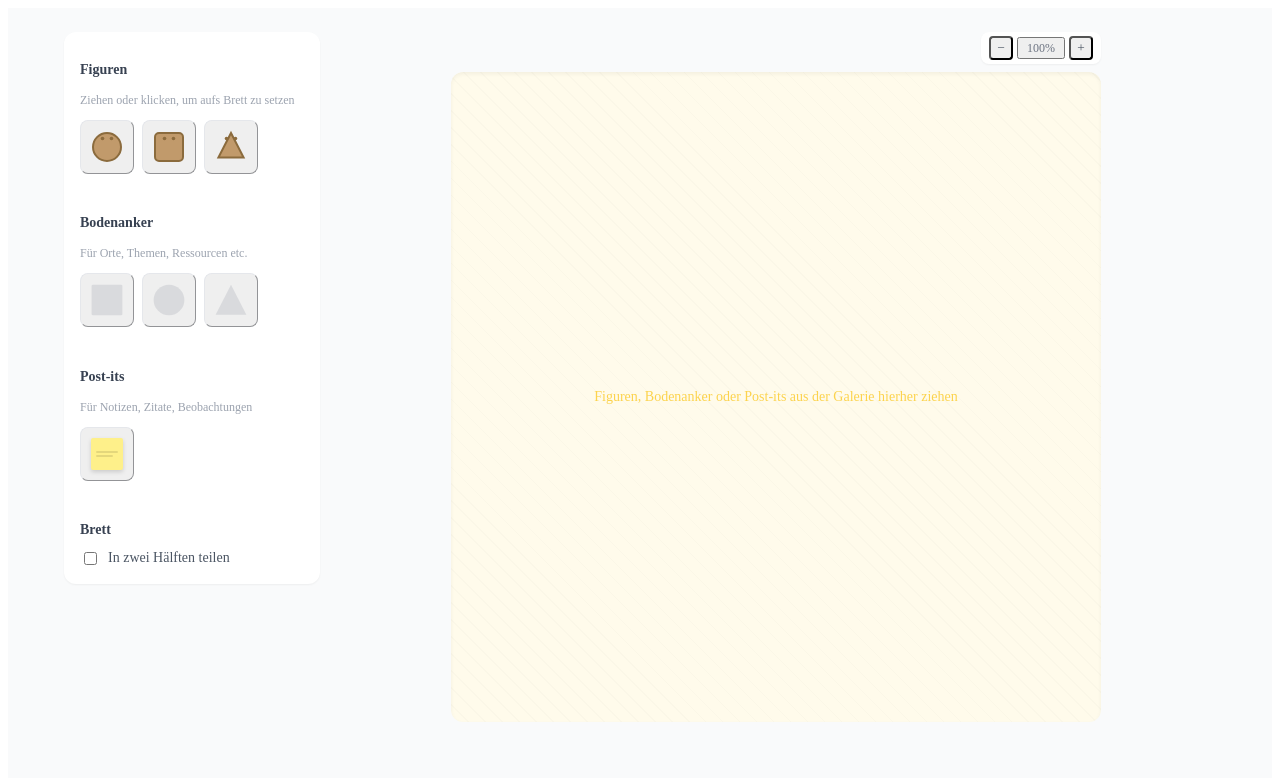
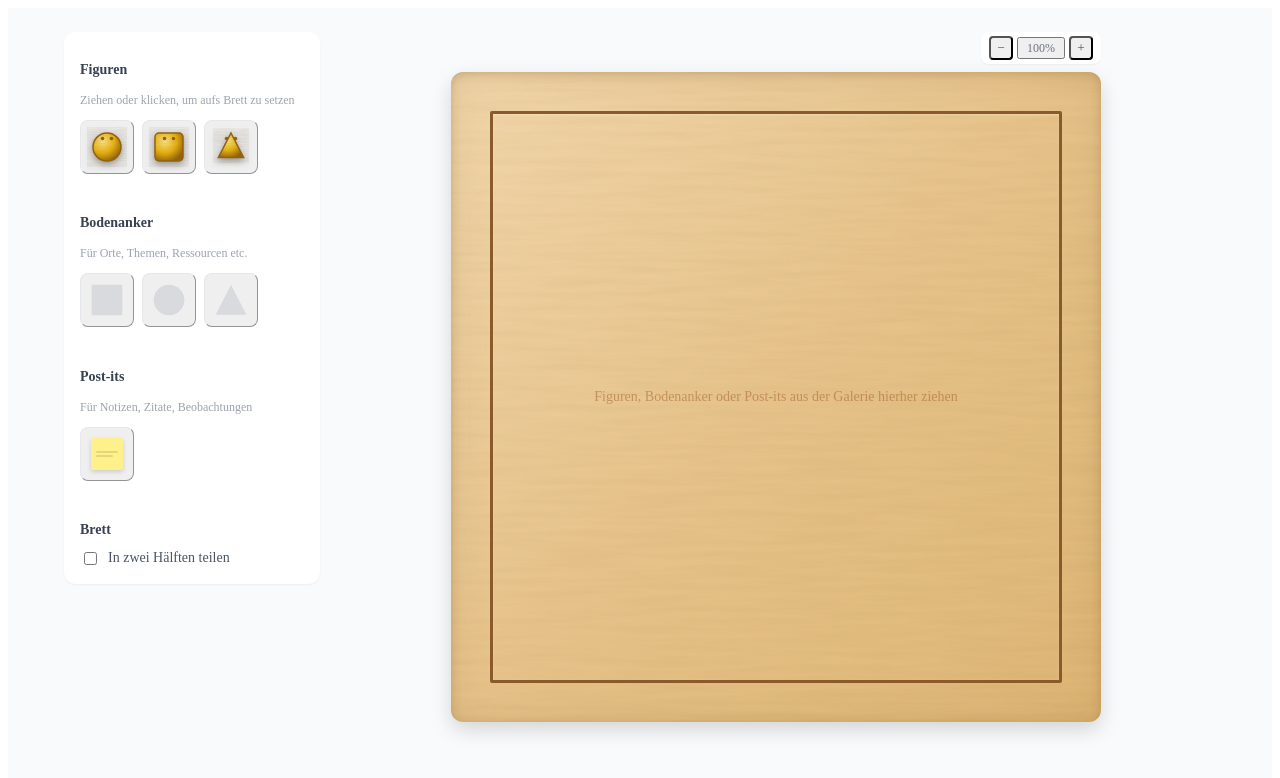
Before and after one commit to arothe161/andreasrothe, a React (Vite) app in the folder app-src/: page / in a window 1280 px wide. Shown: the top 778 px of the page. Built offline with nearby package versions, Linux system fonts and the light colour scheme.

Commit message:
new layout

```diff
--- a/app-src/src/Systembrett.tsx
+++ b/app-src/src/Systembrett.tsx
@@ -1,21 +1,26 @@
 import React, { useCallback, useEffect, useRef, useState } from "react";
 
 /**
- * Virtuelles Systembrett – Prototyp-Komponente (v8)
+ * Virtuelles Systembrett – Prototyp-Komponente (v9)
  * ---------------------------------------------------
- * Änderungen gegenüber v7:
- * 1. Zoom-Funktion für das Brett: +/- Buttons und Prozentanzeige über dem
- *    Brett skalieren die maximale Board-Breite zwischen 50% und 150% der
- *    neuen Standardgröße (650px). Der Zoom verändert direkt die tatsächliche
- *    Pixel-Breite des Board-Containers (nicht CSS-transform), damit der
- *    ResizeObserver weiterhin korrekte Werte liefert und Drag/Resize/Rotation
- *    exakt bleiben. Dadurch ragt das Brett auf normalen Bildschirmen nicht
- *    mehr unten aus dem sichtbaren Bereich.
- * 2. Responsives Layout: Ab der Tailwind-"lg"-Breakpoint (≥1024px) stehen
- *    Galerie/Konfigurationsfenster und Brett nebeneinander wie bisher.
- *    Darunter (Tablet/Mobile) wird auf eine vertikale Anordnung umgeschaltet:
- *    Brett zuerst (oben), Galerie/Konfigurationsfenster darunter – über
- *    Flex-Direction-Wechsel und "order"-Utilities gelöst.
+ * Änderungen gegenüber v8:
+ * 1. Neue Figuren-Farbpalette: Gelb (Standard), Grün, Rot, Blau (ersetzt die
+ *    bisherige "Holz/Blau/Rot/Gelb"-Kombination).
+ * 2. Figuren wirken räumlicher: radialer Glanz-Gradient (Licht von oben
+ *    links) plus weicher Drop-Shadow simulieren ein leicht gewölbtes,
+ *    physisches Holzstück statt einer flachen Fläche.
+ * 3. Figuren haben eine dezente Holzmaserung: ein SVG-Filter
+ *    (feTurbulence + feColorMatrix) erzeugt ein organisches Streifenmuster,
+ *    das als halbtransparenter Overlay über der Farbfläche liegt.
+ * 4. Das Brett wirkt räumlicher: Inset-Shadow (vertiefte Spielfläche) plus
+ *    weicher Rand-Schatten.
+ * 5. Neue Kiefernholz-Optik fürs Brett: hellerer, warmer Holzton mit
+ *    sichtbarer Maserung (gleicher SVG-Filter-Ansatz wie bei Figuren, nur
+ *    großflächiger) und ein durchgezogener, dunkler Rahmen mit Abstand zum
+ *    äußeren Rand – angelehnt an das Referenzbild eines physischen
+ *    Systembretts.
+ * 6. Post-it-Text ist jetzt horizontal UND vertikal zentriert (vorher nur
+ *    linksbündiger Blocktext).
  *
  * Abhängigkeiten: nur React + Tailwind CSS (keine externen Libraries nötig)
  */
@@ -23,7 +28,7 @@ import React, { useCallback, useEffect, useRef, useState } from "react";
 // ---------- Typen ----------
 
 type ShapeType = "circle" | "square" | "triangle";
-type ColorKey = "wood" | "blue" | "red" | "yellow";
+type ColorKey = "yellow" | "green" | "red" | "blue";
 type SizeKey = "small" | "large";
 type AnchorShape = "rect" | "circle" | "triangle";
 type AnchorColorKey = "blue" | "red" | "yellow" | "green" | "gray";
@@ -34,7 +39,7 @@ interface Figure {
   kind: "figure";
   type: ShapeType;
   label: string;
-  x: number; // % relativ zur Board-Breite/-Höhe (Zentrum)
+  x: number;
   y: number;
   rotation: number;
   color: ColorKey;
@@ -46,7 +51,7 @@ interface Anchor {
   kind: "anchor";
   shape: AnchorShape;
   label: string;
-  x: number; // % relativ zur Board-Breite (linke obere Ecke)
+  x: number;
   y: number;
   widthPct: number;
   heightPct: number;
@@ -57,7 +62,7 @@ interface Note {
   id: string;
   kind: "note";
   text: string;
-  x: number; // % relativ zur Board-Breite (linke obere Ecke)
+  x: number;
   y: number;
   widthPct: number;
   heightPct: number;
@@ -66,11 +71,12 @@ interface Note {
 
 // ---------- Konstanten ----------
 
-const COLOR_STYLES: Record<ColorKey, { fill: string; stroke: string; label: string }> = {
-  wood: { fill: "#c19a6b", stroke: "#8b6b3d", label: "Holz" },
-  blue: { fill: "#3b82f6", stroke: "#1d4ed8", label: "Blau" },
-  red: { fill: "#ef4444", stroke: "#b91c1c", label: "Rot" },
-  yellow: { fill: "#eab308", stroke: "#a16207", label: "Gelb" },
+// Neue Palette: Gelb ist Standard, dazu Grün, Rot, Blau
+const COLOR_STYLES: Record<ColorKey, { base: string; light: string; dark: string; label: string }> = {
+  yellow: { base: "#eab308", light: "#fde68a", dark: "#92600a", label: "Gelb" },
+  green: { base: "#65a30d", light: "#bef264", dark: "#3f6212", label: "Grün" },
+  red: { base: "#dc2626", light: "#fca5a5", dark: "#7f1d1d", label: "Rot" },
+  blue: { base: "#2563eb", light: "#93c5fd", dark: "#1e3a8a", label: "Blau" },
 };
 
 const ANCHOR_COLOR_STYLES: Record<AnchorColorKey, { fill: string; label: string }> = {
@@ -116,17 +122,65 @@ const ANCHOR_SHAPE_LABELS: Record<AnchorShape, string> = {
   triangle: "Bodenanker (Dreieck)",
 };
 
-// Zoom-Konfiguration: Standardgröße 650px, Bereich 50%-150% in 10%-Schritten
 const BOARD_BASE_PX = 650;
 const ZOOM_MIN = 0.5;
 const ZOOM_MAX = 1.5;
 const ZOOM_STEP = 0.1;
 const ZOOM_DEFAULT = 1;
 
-const PANEL_WIDTH = "w-64"; // einheitliche Breite für Galerie + Konfigurationsfenster (Desktop)
-
 let idCounter = 0;
 const nextId = (prefix: string) => `${prefix}-${Date.now()}-${idCounter++}`;
+
+// ---------- SVG-Definitionen: Holzmaserungs-Filter + Gradients ----------
+// Einmalig im DOM vorhanden, wird von allen Figuren/dem Brett per url(#...)
+// referenziert. feTurbulence erzeugt organisches Rauschen, feColorMatrix
+// färbt es in gedämpften Brauntönen und macht es halbtransparent, sodass es
+// als Maserungs-Overlay über der jeweiligen Grundfarbe liegt.
+const WoodDefs: React.FC = () => (
+  <svg width="0" height="0" style={{ position: "absolute" }} aria-hidden="true">
+    <defs>
+      <filter id="woodGrainFine" x="-20%" y="-20%" width="140%" height="140%">
+        <feTurbulence type="fractalNoise" baseFrequency="0.06 0.9" numOctaves="2" seed="7" result="noise" />
+        <feColorMatrix
+          in="noise"
+          type="matrix"
+          values="0 0 0 0 0.28
+                  0 0 0 0 0.18
+                  0 0 0 0 0.08
+                  0 0 0 0.35 0"
+        />
+      </filter>
+      <filter id="woodGrainBoard" x="0%" y="0%" width="100%" height="100%">
+        <feTurbulence type="fractalNoise" baseFrequency="0.012 0.15" numOctaves="3" seed="12" result="noise" />
+        <feColorMatrix
+          in="noise"
+          type="matrix"
+          values="0 0 0 0 0.55
+                  0 0 0 0 0.38
+                  0 0 0 0 0.20
+                  0 0 0 0.22 0"
+        />
+      </filter>
+
+      {(Object.keys(COLOR_STYLES) as ColorKey[]).map((key) => {
+        const c = COLOR_STYLES[key];
+        return (
+          <radialGradient key={key} id={`figGradient-${key}`} cx="35%" cy="30%" r="75%">
+            <stop offset="0%" stopColor={c.light} />
+            <stop offset="55%" stopColor={c.base} />
+            <stop offset="100%" stopColor={c.dark} />
+          </radialGradient>
+        );
+      })}
+
+      <linearGradient id="boardWoodGradient" x1="0%" y1="0%" x2="100%" y2="100%">
+        <stop offset="0%" stopColor="#f3d9ae" />
+        <stop offset="50%" stopColor="#e8c58c" />
+        <stop offset="100%" stopColor="#dfb877" />
+      </linearGradient>
+    </defs>
+  </svg>
+);
 
 // ---------- Hook: gemessene Board-Größe in px ----------
 
@@ -152,7 +206,7 @@ function useElementSize<T extends HTMLElement>() {
   return { ref, size };
 }
 
-// ---------- Figuren-Icon ----------
+// ---------- Figuren-Icon (räumlich, mit Holzmaserung) ----------
 
 interface ShapeSvgProps {
   type: ShapeType;
@@ -168,23 +222,41 @@ const ShapeSvg: React.FC<ShapeSvgProps> = ({ type, color, size, rotation = 0, se
   const eyeOffsetY = -half * 0.18;
   const eyeGap = size * 0.14;
   const eyeRadius = Math.max(1.8, size * 0.045);
+  const gradientId = `figGradient-${color}`;
 
   const renderBase = () => {
     switch (type) {
       case "circle":
-        return <circle cx={0} cy={0} r={half - 2} fill={c.fill} stroke={c.stroke} strokeWidth={2} />;
+        return (
+          <>
+            <circle cx={0} cy={0} r={half - 2} fill={`url(#${gradientId})`} stroke={c.dark} strokeWidth={1.5} />
+            <circle cx={0} cy={0} r={half - 2} fill={c.base} filter="url(#woodGrainFine)" opacity={0.5} />
+          </>
+        );
       case "square":
         return (
+          <>
             <rect
               x={-half + 2}
               y={-half + 2}
               width={size - 4}
               height={size - 4}
-            fill={c.fill}
-            stroke={c.stroke}
-            strokeWidth={2}
+              fill={`url(#${gradientId})`}
+              stroke={c.dark}
+              strokeWidth={1.5}
               rx={4}
             />
+            <rect
+              x={-half + 2}
+              y={-half + 2}
+              width={size - 4}
+              height={size - 4}
+              fill={c.base}
+              filter="url(#woodGrainFine)"
+              opacity={0.5}
+              rx={4}
+            />
+          </>
         );
       case "triangle": {
         const r = half - 2;
@@ -195,7 +267,12 @@ const ShapeSvg: React.FC<ShapeSvgProps> = ({ type, color, size, rotation = 0, se
         ]
           .map((p) => p.join(","))
           .join(" ");
-        return <polygon points={pts} fill={c.fill} stroke={c.stroke} strokeWidth={2} />;
+        return (
+          <>
+            <polygon points={pts} fill={`url(#${gradientId})`} stroke={c.dark} strokeWidth={1.5} />
+            <polygon points={pts} fill={c.base} filter="url(#woodGrainFine)" opacity={0.5} />
+          </>
+        );
       }
     }
   };
@@ -206,11 +283,12 @@ const ShapeSvg: React.FC<ShapeSvgProps> = ({ type, color, size, rotation = 0, se
       height={size}
       viewBox={`${-half} ${-half} ${size} ${size}`}
       className="overflow-visible pointer-events-none select-none"
+      style={{ filter: "drop-shadow(0 3px 3px rgba(0,0,0,0.35))" }}
     >
       <g style={{ transform: `rotate(${rotation}deg)`, transformOrigin: "0 0" }}>
         {renderBase()}
-        <circle cx={-eyeGap} cy={eyeOffsetY - half * 0.35} r={eyeRadius} fill={selected ? "#111827" : c.stroke} />
-        <circle cx={eyeGap} cy={eyeOffsetY - half * 0.35} r={eyeRadius} fill={selected ? "#111827" : c.stroke} />
+        <circle cx={-eyeGap} cy={eyeOffsetY - half * 0.35} r={eyeRadius} fill={selected ? "#111827" : c.dark} />
+        <circle cx={eyeGap} cy={eyeOffsetY - half * 0.35} r={eyeRadius} fill={selected ? "#111827" : c.dark} />
       </g>
       {selected && (
         <circle cx={0} cy={0} r={half + 4} fill="none" stroke="#111827" strokeWidth={1.5} strokeDasharray="4 3" />
@@ -362,7 +440,7 @@ const Gallery: React.FC<GalleryProps> = ({
               className="flex items-center justify-center rounded-lg border border-gray-200 p-2.5 hover:bg-gray-50 active:bg-gray-100 cursor-grab active:cursor-grabbing transition-colors"
               title={`${SHAPE_LABELS[type]} hinzufügen`}
             >
-              <ShapeSvg type={type} color="wood" size={32} />
+              <ShapeSvg type={type} color="yellow" size={32} />
             </button>
           ))}
         </div>
@@ -462,7 +540,7 @@ const FigurePanel: React.FC<FigurePanelProps> = ({ figure, onChange, onDelete, o
               className={`w-7 h-7 rounded-full border-2 transition-transform ${
                 figure.color === key ? "border-gray-800 scale-110" : "border-gray-200"
               }`}
-              style={{ backgroundColor: COLOR_STYLES[key].fill }}
+              style={{ backgroundColor: COLOR_STYLES[key].base }}
             />
           ))}
         </div>
@@ -946,7 +1024,7 @@ const BoardAnchor: React.FC<BoardAnchorProps> = ({ anchor, isSelected, onSelect,
   );
 };
 
-// ---------- Post-it auf dem Brett ----------
+// ---------- Post-it auf dem Brett (Text jetzt horizontal + vertikal zentriert) ----------
 
 interface BoardNoteProps {
   note: Note;
@@ -1023,7 +1101,7 @@ const BoardNote: React.FC<BoardNoteProps> = ({ note, isSelected, onSelect, onMov
       className="select-none"
     >
       <div
-        className="relative w-full h-full rounded-sm p-1.5 overflow-hidden"
+        className="relative w-full h-full rounded-sm p-1.5 overflow-hidden flex items-center justify-center"
         style={{
           backgroundColor: NOTE_COLOR_STYLES[note.color].bg,
           boxShadow: isSelected ? "0 4px 10px rgba(0,0,0,0.25)" : "0 2px 5px rgba(0,0,0,0.15)",
@@ -1036,10 +1114,11 @@ const BoardNote: React.FC<BoardNoteProps> = ({ note, isSelected, onSelect, onMov
             onChange={(e) => onEditText(note.id, e.target.value)}
             onBlur={() => setEditing(false)}
             onPointerDown={(e) => e.stopPropagation()}
-            className="w-full h-full bg-transparent resize-none outline-none text-[11px] text-gray-800 leading-tight"
+            className="w-full h-full bg-transparent resize-none outline-none text-[11px] text-gray-800 leading-tight text-center flex items-center justify-center"
+            style={{ textAlign: "center" }}
           />
         ) : (
-          <span className="text-[11px] text-gray-800 leading-tight whitespace-pre-wrap break-words">
+          <span className="text-[11px] text-gray-800 leading-tight whitespace-pre-wrap break-words text-center">
             {note.text || <span className="text-gray-500 italic">Doppelklick zum Beschriften</span>}
           </span>
         )}
@@ -1089,7 +1168,7 @@ const Systembrett: React.FC = () => {
       x: clampPercent(xPct),
       y: clampPercent(yPct),
       rotation: 0,
-      color: "wood",
+      color: "yellow",
       size: "large",
     }),
     []
@@ -1253,15 +1332,7 @@ const Systembrett: React.FC = () => {
 
   return (
     <div className="w-full min-h-screen bg-gray-50 p-4 sm:p-6 flex justify-center">
-      {/*
-        Responsive Grundlayout:
-        - Mobil/Tablet (< lg): flex-col, Brett zuerst (order-1), Galerie/Panel
-          danach (order-2) — erreicht über die Reihenfolge im DOM plus
-          "flex-col-reverse" wäre eine Alternative, hier stattdessen explizite
-          Order-Klassen für Klarheit.
-        - Ab lg (≥1024px): flex-row wie bisher, Galerie/Panel links, Brett
-          rechts, ursprüngliche DOM-Reihenfolge zählt (order wird zurückgesetzt).
-      */}
+      <WoodDefs />
       <div className="flex flex-col lg:flex-row gap-4 items-center lg:items-start max-w-6xl w-full">
         {/* Arbeitsfläche: steht auf Mobile ZUERST (order-1), auf Desktop rechts (lg:order-2) */}
         <div className="order-1 lg:order-2 w-full flex flex-col items-center gap-2">
@@ -1269,25 +1340,55 @@ const Systembrett: React.FC = () => {
             <ZoomControl zoom={zoom} onZoomIn={handleZoomIn} onZoomOut={handleZoomOut} onReset={handleZoomReset} />
           </div>
 
+          {/*
+            Kiefernholz-Brett: linearGradient für warmen Holzton, SVG-Filter
+            für Maserung als Overlay, plus Inset-Shadow für eine leicht
+            vertiefte Spielfläche (räumlicher Eindruck) und ein durchgezogener
+            dunkler Rahmen mit Abstand zum äußeren Rand (angelehnt an das
+            Referenzbild eines physischen Systembretts).
+          */}
+          <div
+            className="relative w-full rounded-xl overflow-hidden"
+            style={{
+              maxWidth: `${boardMaxPx}px`,
+              aspectRatio: "1 / 1",
+              background: "linear-gradient(135deg, #f3d9ae 0%, #e8c58c 50%, #dfb877 100%)",
+              boxShadow: "inset 0 2px 10px rgba(120, 80, 30, 0.25), inset 0 0 40px rgba(120, 80, 30, 0.12), 0 8px 20px rgba(0,0,0,0.15)",
+            }}
+          >
+            {/* Maserungs-Overlay als eigenes SVG, deckt die ganze Fläche ab */}
+            <svg width="100%" height="100%" className="absolute inset-0 pointer-events-none" style={{ mixBlendMode: "multiply" }}>
+              <rect x="0" y="0" width="100%" height="100%" fill="#c9985f" filter="url(#woodGrainBoard)" opacity={0.55} />
+            </svg>
+
+            {/* Durchgezogener, dunkler Rahmen mit Abstand zum Rand (wie im Referenzbild) */}
+            <div
+              className="absolute pointer-events-none"
+              style={{
+                left: "6%",
+                top: "6%",
+                right: "6%",
+                bottom: "6%",
+                border: "3px solid #8b5a2b",
+                borderRadius: "2px",
+                boxShadow: "0 1px 2px rgba(255,255,255,0.3) inset",
+              }}
+            />
+
             <div
               ref={boardRef}
               onDragOver={handleBoardDragOver}
               onDrop={handleBoardDrop}
               onClick={() => setSelected(null)}
-            className="relative w-full rounded-xl bg-amber-50 border-2 border-amber-200 shadow-inner overflow-hidden"
-            style={{
-              maxWidth: `${boardMaxPx}px`,
-              aspectRatio: "1 / 1",
-              backgroundImage:
-                "repeating-linear-gradient(45deg, rgba(0,0,0,0.015) 0px, rgba(0,0,0,0.015) 1px, transparent 1px, transparent 12px)",
-            }}
+              className="absolute"
+              style={{ left: "6%", top: "6%", right: "6%", bottom: "6%" }}
             >
               {splitBoard && (
-              <div className="absolute left-1/2 top-0 bottom-0 w-0.5 bg-amber-400/70 -translate-x-1/2 pointer-events-none z-0" />
+                <div className="absolute left-1/2 top-0 bottom-0 w-0.5 bg-amber-800/40 -translate-x-1/2 pointer-events-none z-0" />
               )}
 
               {figures.length === 0 && anchors.length === 0 && notes.length === 0 && (
-              <p className="absolute inset-0 flex items-center justify-center text-amber-300 text-sm pointer-events-none z-10 text-center px-6">
+                <p className="absolute inset-0 flex items-center justify-center text-amber-800/40 text-sm pointer-events-none z-10 text-center px-6">
                   Figuren, Bodenanker oder Post-its aus der Galerie hierher ziehen
                 </p>
               )}
@@ -1330,6 +1431,7 @@ const Systembrett: React.FC = () => {
                   boardRef={boardRef}
                 />
               ))}
+            </div>
           </div>
         </div>
 
```
Lines whose indentation alone changed are shown as unchanged.
